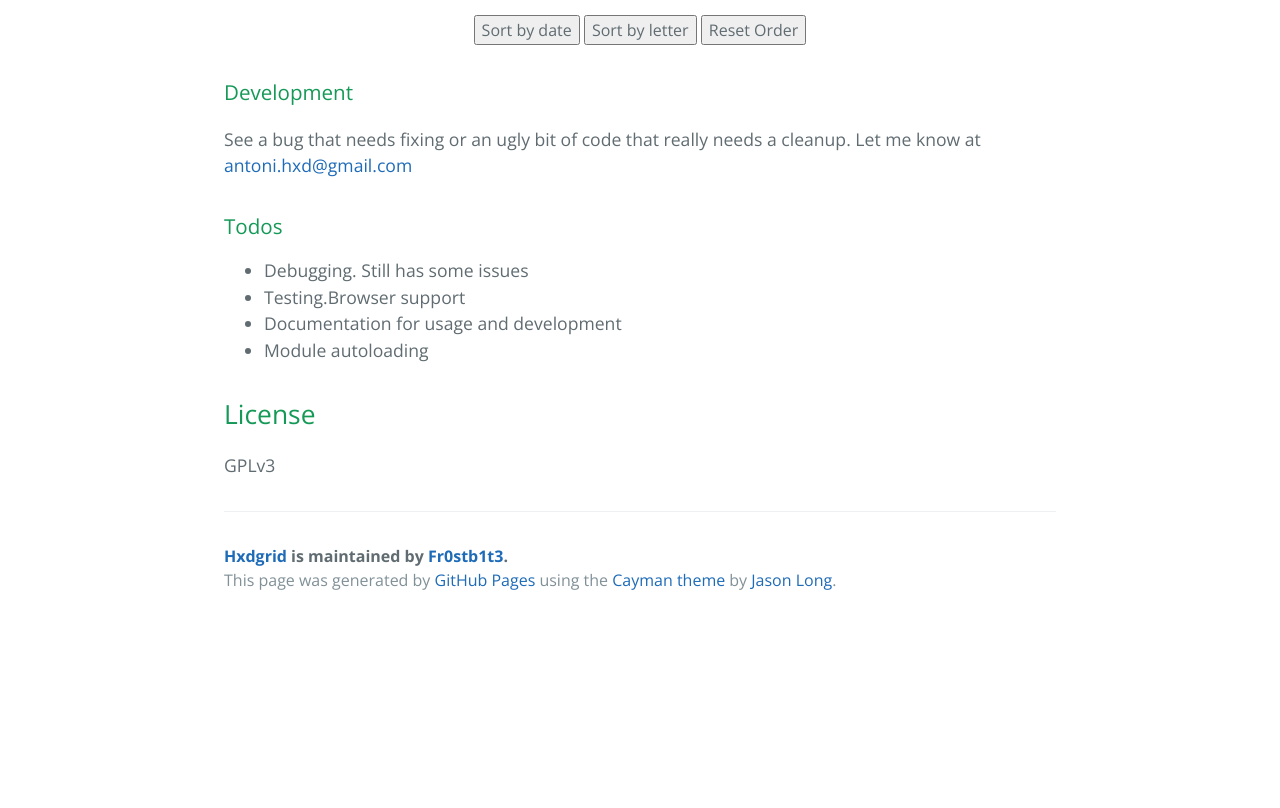
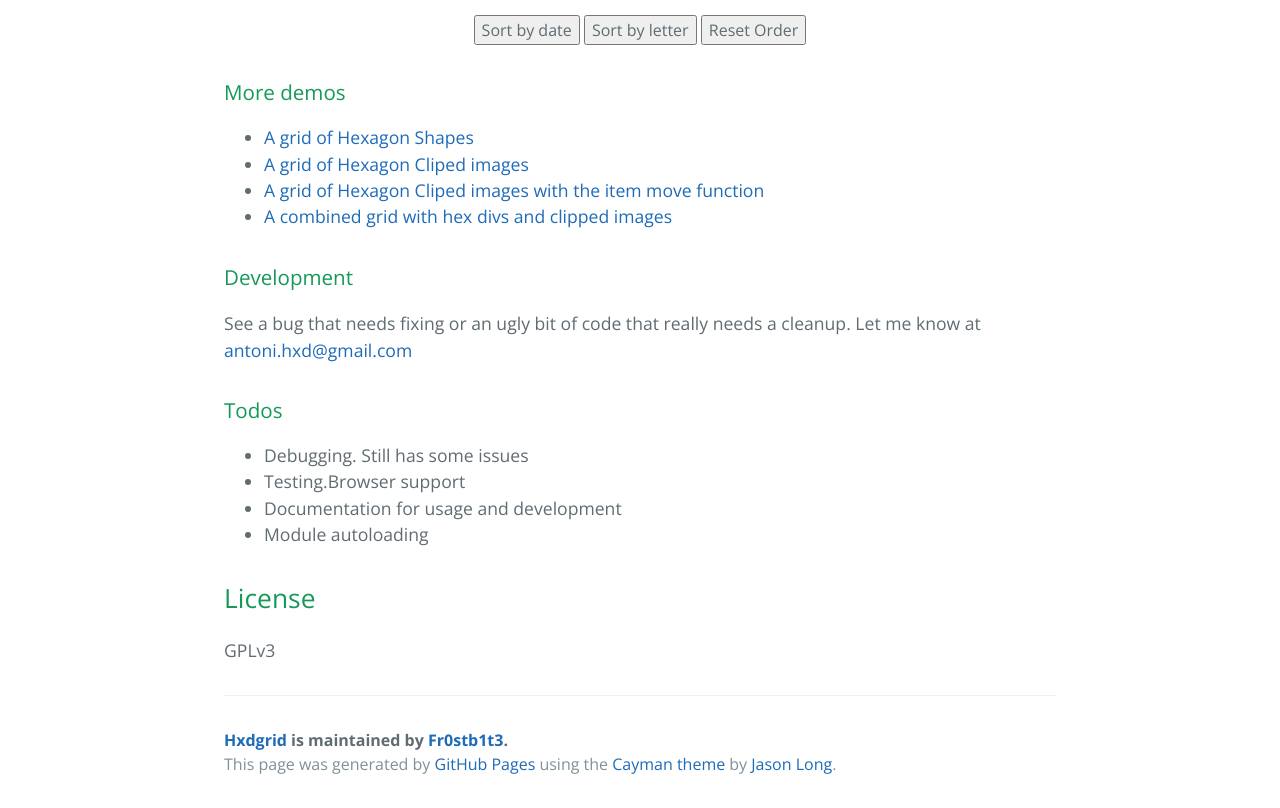
Before and after one commit to Fr0stb1t3/hxdgrid, a plain HTML site: page index.html in a window 1280 px wide. Shown: the part 4135-4943 px from the top of the page. Before the commit the page ends 4759 px from the top, so only its background shows below. Drawn offline with nearby package versions, Linux system fonts and the light colour scheme.

Commit message:
Links to other demos

```diff
--- a/index.html
+++ b/index.html
@@ -224,6 +224,13 @@
 </div>
 
 <section class="main-content">
+<h3>More demos</h3>
+	<ul>
+		<li><a href="demo/demoHex.html">A grid of Hexagon Shapes</a></li>
+		<li><a href="demo/imageDemo.html">A grid of Hexagon Cliped images</a></li>
+		<li><a href="demo/imageDemoMove.html">A grid of Hexagon Cliped images with the item move function</a></li>
+		<li><a href="demo/combinedHex.html">A combined grid with hex divs and clipped images</a></li>
+	</ul>
 <h3>
 <a id="development" class="anchor" href="#development" aria-hidden="true"><span class="octicon octicon-link"></span></a>Development</h3>
 
```
Also changed, not shown: demo/imageDemoMove.html (+1 -1 lines), CommitDescription.txt (deleted), 1 other file.
